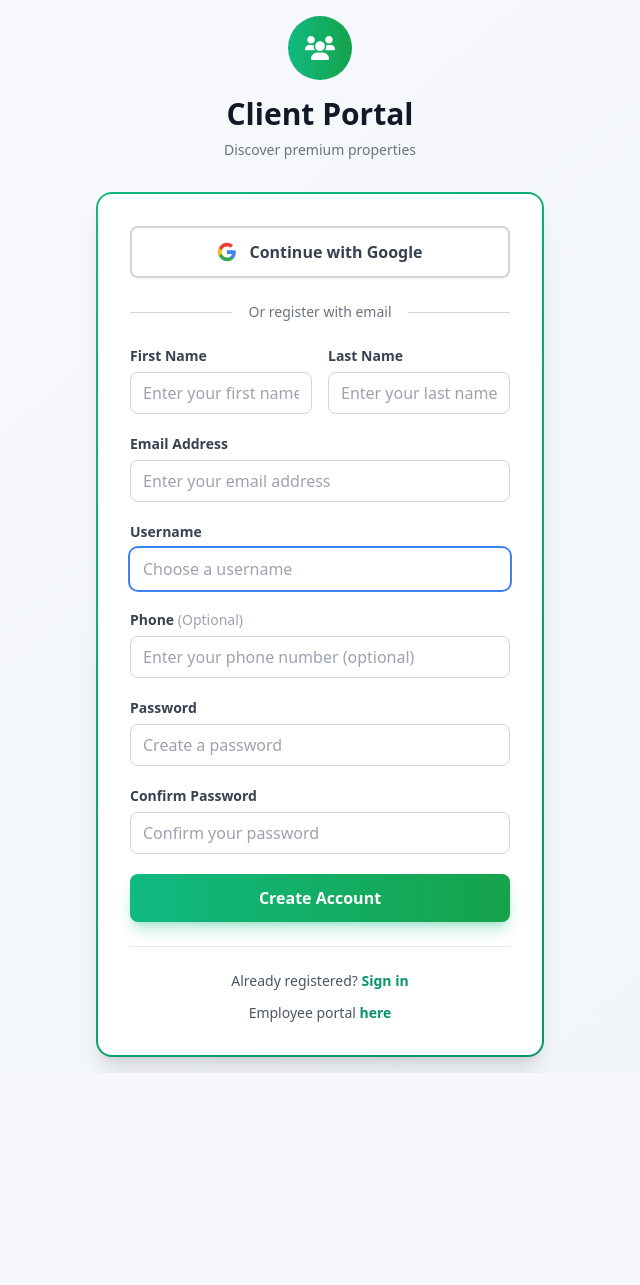
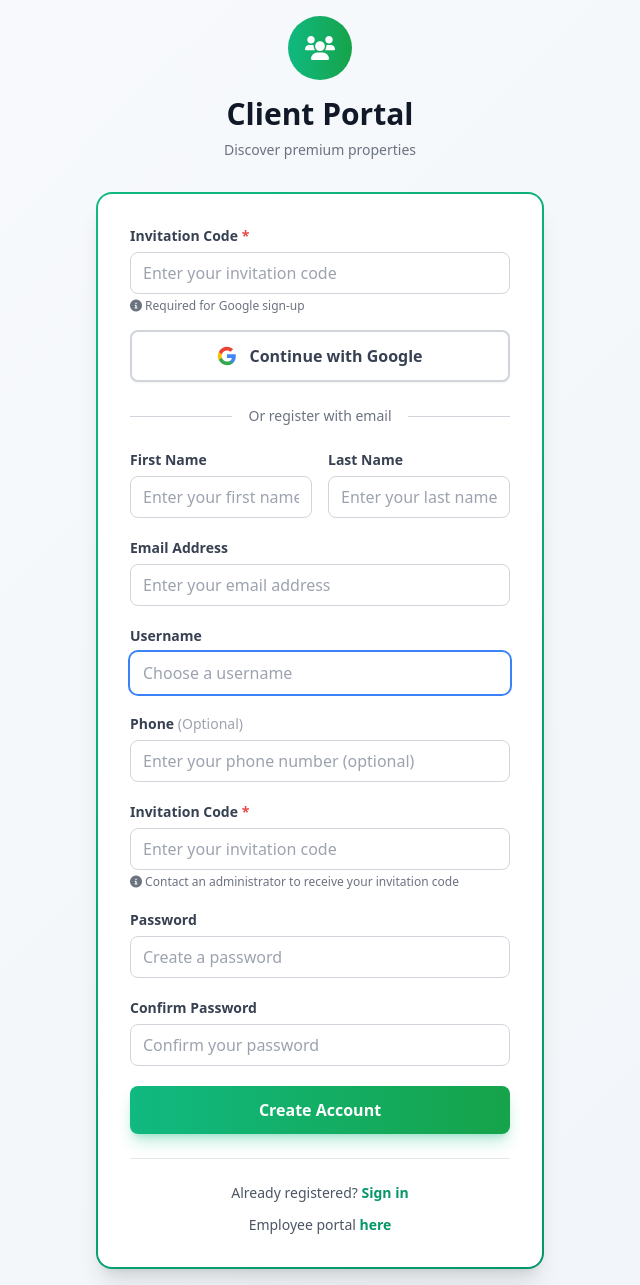
Before and after one commit to dubemmmm/miniapp, a Django app: page /register/ in a window 1280 px wide. Shown: the whole page, without its empty margins (320-960 px from the left). Before the commit the page ends 1073 px from the top, so only its background shows below. Run offline with Django 5.2, Linux system fonts and the light colour scheme; data comes from the database, SQL or seed files in the repository; parts of the project's set-up code (start-up, migrations or seed data) failed here and were passed over; some libraries are stand-ins or nearby versions.

Commit message:
feature:prevent any client from signing up

```diff
--- a/properties/forms.py
+++ b/properties/forms.py
@@ -41,6 +41,15 @@
         })
     )
 
+    invitation_code = forms.CharField(
+        max_length=20,
+        required=True,
+        widget=forms.TextInput(attrs={
+            'class': 'w-full px-3 py-2 border border-gray-300 rounded-lg focus:outline-none focus:ring-2 focus:ring-blue-500 focus:border-transparent',
+            'placeholder': 'Enter your invitation code'
+        })
+    )
+
     class Meta:
         model = User
         fields = ('username', 'first_name', 'last_name', 'email', 'password1', 'password2')
@@ -71,8 +80,30 @@
         self.fields['last_name'].label = 'Last Name'
         self.fields['email'].label = 'Email Address'
         self.fields['phone'].label = 'Phone Number'
+        self.fields['invitation_code'].label = 'Invitation Code'
         self.fields['password1'].label = 'Password'
         self.fields['password2'].label = 'Confirm Password'
+
+    def clean_invitation_code(self):
+        """Validate the invitation code"""
+        from .models import ClientInvitation
+
+        code = self.cleaned_data.get('invitation_code', '').strip()
+
+        if not code:
+            raise forms.ValidationError("Invitation code is required.")
+
+        try:
+            invitation = ClientInvitation.objects.get(code=code)
+        except ClientInvitation.DoesNotExist:
+            raise forms.ValidationError("Invalid invitation code.")
+
+        if not invitation.is_valid():
+            raise forms.ValidationError("This invitation code has expired or has been fully used.")
+
+        # Store the invitation object for later use
+        self.invitation = invitation
+        return code
 
     def save(self, commit=True):
         user = super().save(commit=False)
--- a/properties/urls.py
+++ b/properties/urls.py
@@ -19,6 +19,8 @@ urlpatterns = [
     path('api/property/<int:property_id>/request-unlock/', views.request_property_unlock, name='request_property_unlock'),
     path('api/compare-properties/', views.compare_properties, name='compare_properties'),
     path('api/comparison-properties/<str:property_ids>/', views.comparison_pdf, name='comparison_pdf'),
+    path('api/validate-invitation/', views.validate_invitation_code, name='validate_invitation'),
+    path('google-oauth-signup/', views.google_oauth_with_invitation, name='google_oauth_signup'),
     path('shared/<str:token>/', views.shared_properties_view, name='shared_properties'),
     path('', views.temp_view, name='temp')
 ]
--- a/properties/views.py
+++ b/properties/views.py
@@ -465,6 +465,12 @@ def register_view(request):
         form = ExternalUserRegistrationForm(request.POST)
         if form.is_valid():
             user = form.save()
+
+            # Mark the invitation code as used
+            if hasattr(form, 'invitation'):
+                form.invitation.mark_as_used(user)
+                logger.info(f"Invitation code {form.invitation.code} used by {user.username}")
+
             messages.success(request, f'Account created successfully! Please log in.')
             logger.info(f"New external user registered: {user.username}")
             return redirect('login')
@@ -1748,3 +1754,80 @@ def temp_view(request):
         'n8n_chat_url': settings.N8N_CHAT_WEBHOOK_URL,
     }
     return render(request, 'temp.html', context)
+
+
+@require_POST
+def validate_invitation_code(request):
+    """API endpoint to validate client invitation codes"""
+    import json as json_module
+    from .models import ClientInvitation
+
+    try:
+        data = json_module.loads(request.body)
+        code = data.get('code', '').strip()
+
+        if not code:
+            return JsonResponse({'valid': False, 'error': 'Invitation code is required'})
+
+        try:
+            invitation = ClientInvitation.objects.get(code=code)
+        except ClientInvitation.DoesNotExist:
+            return JsonResponse({'valid': False, 'error': 'Invalid invitation code'})
+
+        if not invitation.is_valid():
+            return JsonResponse({'valid': False, 'error': 'This invitation code has expired or has been fully used'})
+
+        # Store the invitation code in session for the OAuth flow
+        request.session['pending_invitation_code'] = code
+        # Explicitly save the session to ensure it persists across OAuth redirect
+        request.session.modified = True
+        request.session.save()
+
+        logger.info(f"Stored invitation code {code} in session for OAuth flow")
+
+        return JsonResponse({'valid': True})
+
+    except Exception as e:
+        logger.error(f"Error validating invitation code: {str(e)}")
+        return JsonResponse({'valid': False, 'error': 'An error occurred. Please try again.'})
+
+
+def google_oauth_with_invitation(request):
+    """
+    Custom view to handle Google OAuth initiation with invitation code.
+    This ensures the invitation code is properly stored in session before OAuth redirect.
+    """
+    from django.shortcuts import redirect
+    from .models import ClientInvitation
+
+    invitation_code = request.GET.get('invitation_code', '').strip()
+
+    if not invitation_code:
+        messages.error(request, 'Invitation code is required for registration.')
+        return redirect('register')
+
+    try:
+        invitation = ClientInvitation.objects.get(code=invitation_code)
+    except ClientInvitation.DoesNotExist:
+        messages.error(request, 'Invalid invitation code.')
+        return redirect('register')
+
+    if not invitation.is_valid():
+        messages.error(request, 'This invitation code has expired or has been fully used.')
+        return redirect('register')
+
+    # Store invitation code in session
+    request.session['pending_invitation_code'] = invitation_code
+    request.session['is_employee_signup'] = False
+
+    # Force session save
+    request.session.modified = True
+    request.session.save()
+
+    logger.info(f"Stored invitation code {invitation_code} in session for Google OAuth")
+    logger.info(f"Session key after save: {request.session.session_key}")
+    logger.info(f"Session data: {dict(request.session.items())}")
+
+    # Redirect to Google OAuth
+    from allauth.socialaccount.providers.google.views import oauth2_login
+    return oauth2_login(request)
--- a/templates/register.html
+++ b/templates/register.html
@@ -36,8 +36,27 @@
 
             {% load socialaccount %}
 
-            <!-- Google OAuth Button -->
-            <a href="{% provider_login_url 'google' %}?process=login"
+            <!-- Google OAuth requires invitation code -->
+            <div id="googleOAuthSection">
+                <div class="mb-4">
+                    <label for="google_invitation_code" class="block text-sm font-semibold text-gray-700 mb-1.5">
+                        Invitation Code <span class="text-red-500">*</span>
+                    </label>
+                    <input
+                        type="text"
+                        id="google_invitation_code"
+                        class="w-full px-3 py-2 border border-gray-300 rounded-lg focus:outline-none focus:ring-2 focus:ring-blue-500 focus:border-transparent"
+                        placeholder="Enter your invitation code"
+                    />
+                    <p class="mt-1 text-xs text-gray-500">
+                        <i class="fas fa-info-circle"></i> Required for Google sign-up
+                    </p>
+                    <p id="google_code_error" class="mt-1 text-xs text-red-600 hidden"></p>
+                </div>
+
+                <button
+                    type="button"
+                    id="googleSignupBtn"
                     class="w-full flex items-center justify-center gap-3 bg-white border-2 border-gray-300 hover:border-gray-400 text-gray-700 font-semibold py-3 px-4 rounded-lg transition-all duration-200 shadow-sm hover:shadow-md">
                     <svg class="w-5 h-5" viewBox="0 0 24 24">
                         <path fill="#4285F4" d="M22.56 12.25c0-.78-.07-1.53-.2-2.25H12v4.26h5.92c-.26 1.37-1.04 2.53-2.21 3.31v2.77h3.57c2.08-1.92 3.28-4.74 3.28-8.09z"/>
@@ -46,7 +65,46 @@
                         <path fill="#EA4335" d="M12 5.38c1.62 0 3.06.56 4.21 1.64l3.15-3.15C17.45 2.09 14.97 1 12 1 7.7 1 3.99 3.47 2.18 7.07l3.66 2.84c.87-2.6 3.3-4.53 6.16-4.53z"/>
                     </svg>
                     Continue with Google
-            </a>
+                </button>
+            </div>
+
+            <script>
+                document.getElementById('googleSignupBtn').addEventListener('click', async function() {
+                    const code = document.getElementById('google_invitation_code').value.trim();
+                    const errorEl = document.getElementById('google_code_error');
+
+                    if (!code) {
+                        errorEl.textContent = 'Invitation code is required';
+                        errorEl.classList.remove('hidden');
+                        return;
+                    }
+
+                    // Validate the code via AJAX
+                    try {
+                        const response = await fetch('/api/validate-invitation/', {
+                            method: 'POST',
+                            headers: {
+                                'Content-Type': 'application/json',
+                                'X-CSRFToken': '{{ csrf_token }}'
+                            },
+                            body: JSON.stringify({ code: code })
+                        });
+
+                        const data = await response.json();
+
+                        if (data.valid) {
+                            // Redirect to our custom Google OAuth handler with invitation code
+                            window.location.href = '/google-oauth-signup/?invitation_code=' + encodeURIComponent(code);
+                        } else {
+                            errorEl.textContent = data.error || 'Invalid invitation code';
+                            errorEl.classList.remove('hidden');
+                        }
+                    } catch (error) {
+                        errorEl.textContent = 'Error validating code. Please try again.';
+                        errorEl.classList.remove('hidden');
+                    }
+                });
+            </script>
 
             <div class="relative my-6">
                 <div class="absolute inset-0 flex items-center">
@@ -102,6 +160,19 @@
                 </div>
 
                 <div>
+                    <label for="id_invitation_code" class="block text-sm font-semibold text-gray-700 mb-1.5">
+                        Invitation Code <span class="text-red-500">*</span>
+                    </label>
+                    {{ form.invitation_code }}
+                    {% if form.invitation_code.errors %}
+                        <p class="mt-1 text-xs text-red-600">{{ form.invitation_code.errors.0 }}</p>
+                    {% endif %}
+                    <p class="mt-1 text-xs text-gray-500">
+                        <i class="fas fa-info-circle"></i> Contact an administrator to receive your invitation code
+                    </p>
+                </div>
+
+                <div>
                     <label for="id_password1" class="block text-sm font-semibold text-gray-700 mb-1.5">Password</label>
                     {{ form.password1 }}
                     {% if form.password1.errors %}
```
Also changed, not shown: miniapp/settings.py (+9 -0 lines), properties/adapters.py (+96 -3 lines), properties/admin.py (+93 -1 lines), properties/models.py (+61 -0 lines), properties/migrations/0010_clientinvitation.py (added). Lines whose indentation alone changed are shown as unchanged.
